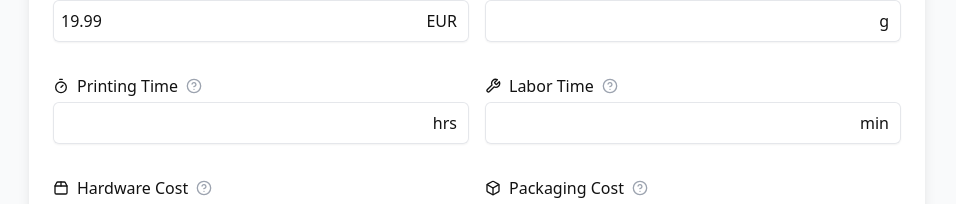
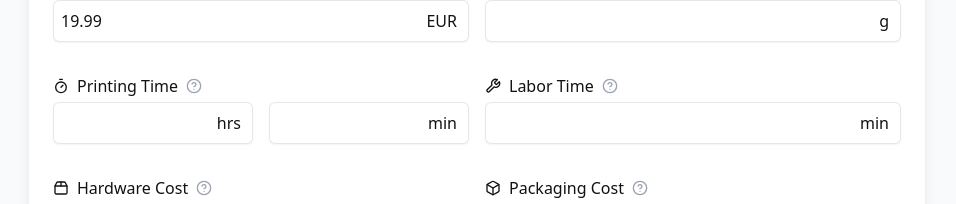
Before and after one commit to replica3d/3dprintingcostcalculator, a React (Vite) app: page / in a window 1280 px wide. Shown: the part 385-589 px from the top of the page, without its empty margins (163-1119 px from the left). Built offline with nearby package versions, Linux system fonts and the light colour scheme.

Commit message:
Printing Time fix

```diff
--- a/src/App.tsx
+++ b/src/App.tsx
@@ -1,7 +1,8 @@
 import React, { useState, useEffect } from 'react';
 import { Helmet } from 'react-helmet-async';
-import { Package2, Timer, Wrench, Box, Calculator } from 'lucide-react';
+import { Package2, Timer, Wrench, Box, Calculator, HelpCircle } from 'lucide-react';
 import { InputField } from './components/InputField';
+import { Tooltip } from './components/Tooltip';
 import { CostDisplay } from './components/CostDisplay';
 import { ShareButton } from './components/ShareButton';
 import { ThemeToggle } from './components/ThemeToggle';
@@ -24,7 +25,8 @@ function App() {
     material: MATERIALS[0],
     filamentCost: MATERIAL_PRICES[currency][MATERIALS[0] as keyof typeof MATERIAL_PRICES[typeof currency]],
     filamentWeight: '',
-    printingTime: '',
+    printingTimeHours: '',
+    printingTimeMinutes: '',
     laborRequired: '',
     hardwareCost: '',
     packagingCost: '',
@@ -88,7 +90,7 @@ function App() {
   const costs: CostBreakdown = calculateCosts({
     ...inputs,
     filamentWeight: Number(inputs.filamentWeight) || 0,
-    printingTime: Number(inputs.printingTime) || 0,
+    printingTime: (Number(inputs.printingTimeHours) || 0) + (Number(inputs.printingTimeMinutes) || 0) / 60,
     laborRequired: Number(inputs.laborRequired) || 0,
     hardwareCost: Number(inputs.hardwareCost) || 0,
     packagingCost: Number(inputs.packagingCost) || 0,
@@ -187,15 +189,38 @@ function App() {
                 tooltip={t.tooltips.filamentWeight}
                 unit="g"
               />
-              <InputField
-                label={t.inputs.printingTime}
-                name="printingTime"
-                icon={Timer}
-                value={inputs.printingTime}
-                onChange={handleInputChange}
-                tooltip={t.tooltips.printingTime}
-                unit="hrs"
-              />
+              <div>
+                <label className="block text-base font-medium text-[#121212] dark:text-dark-text mb-1">
+                  <div className="flex items-center gap-2">
+                    <Timer className="w-4 h-4" />
+                    <span>{t.inputs.printingTime}</span>
+                    {t.tooltips.printingTime && (
+                      <Tooltip content={t.tooltips.printingTime}>
+                        <HelpCircle className="w-4 h-4 text-gray-400 dark:text-dark-text hover:text-[#121212] dark:hover:text-dark-text cursor-help" />
+                      </Tooltip>
+                    )}
+                  </div>
+                </label>
+                <div className="flex gap-4">
+                  <InputField
+                    label=""
+                    name="printingTimeHours"
+                    icon={() => null}
+                    value={inputs.printingTimeHours}
+                    onChange={handleInputChange}
+                    unit="hrs"
+                  />
+                  <InputField
+                    label=""
+                    name="printingTimeMinutes"
+                    icon={() => null}
+                    value={inputs.printingTimeMinutes}
+                    onChange={handleInputChange}
+                    unit="min"
+                    step="1"
+                  />
+                </div>
+              </div>
               <InputField
                 label={t.inputs.laborTime}
                 name="laborRequired"
--- a/src/components/InputField.tsx
+++ b/src/components/InputField.tsx
@@ -35,6 +35,7 @@ export function InputField({
 
   return (
     <div className="mb-4">
+      {label && (
         <label
           htmlFor={inputId}
           className="block text-base font-medium text-[#121212] dark:text-dark-text mb-1"
@@ -49,6 +50,7 @@ export function InputField({
             )}
           </div>
         </label>
+      )}
       <div className="relative">
         {isSelect ? (
           <select
@@ -74,7 +76,7 @@ export function InputField({
               step={step}
               min="0"
               aria-labelledby={`${inputId}-label`}
-              className={`mt-1 block w-full rounded-md border-0 dark:border-0 shadow-sm ring-1 ring-inset ring-gray-200 dark:ring-[#696969] focus:ring-2 focus:ring-blue-500 bg-white dark:bg-[#2D2D2D] text-[#121212] dark:text-dark-text p-2 transition-colors [appearance:textfield] [&::-webkit-outer-spin-button]:appearance-none [&::-webkit-inner-spin-button]:appearance-none h-[42px] text-base ${unit ? 'pr-12' : ''}`}
+              className={`block w-full rounded-md border-0 dark:border-0 shadow-sm ring-1 ring-inset ring-gray-200 dark:ring-[#696969] focus:ring-2 focus:ring-blue-500 bg-white dark:bg-[#2D2D2D] text-[#121212] dark:text-dark-text p-2 transition-colors [appearance:textfield] [&::-webkit-outer-spin-button]:appearance-none [&::-webkit-inner-spin-button]:appearance-none h-[42px] text-base ${unit ? 'pr-12' : ''}`}
             />
             {unit && (
               <span className="absolute right-3 top-1/2 -translate-y-1/2 text-[#121212] dark:text-dark-text text-base">
```
Lines whose indentation alone changed are shown as unchanged.
